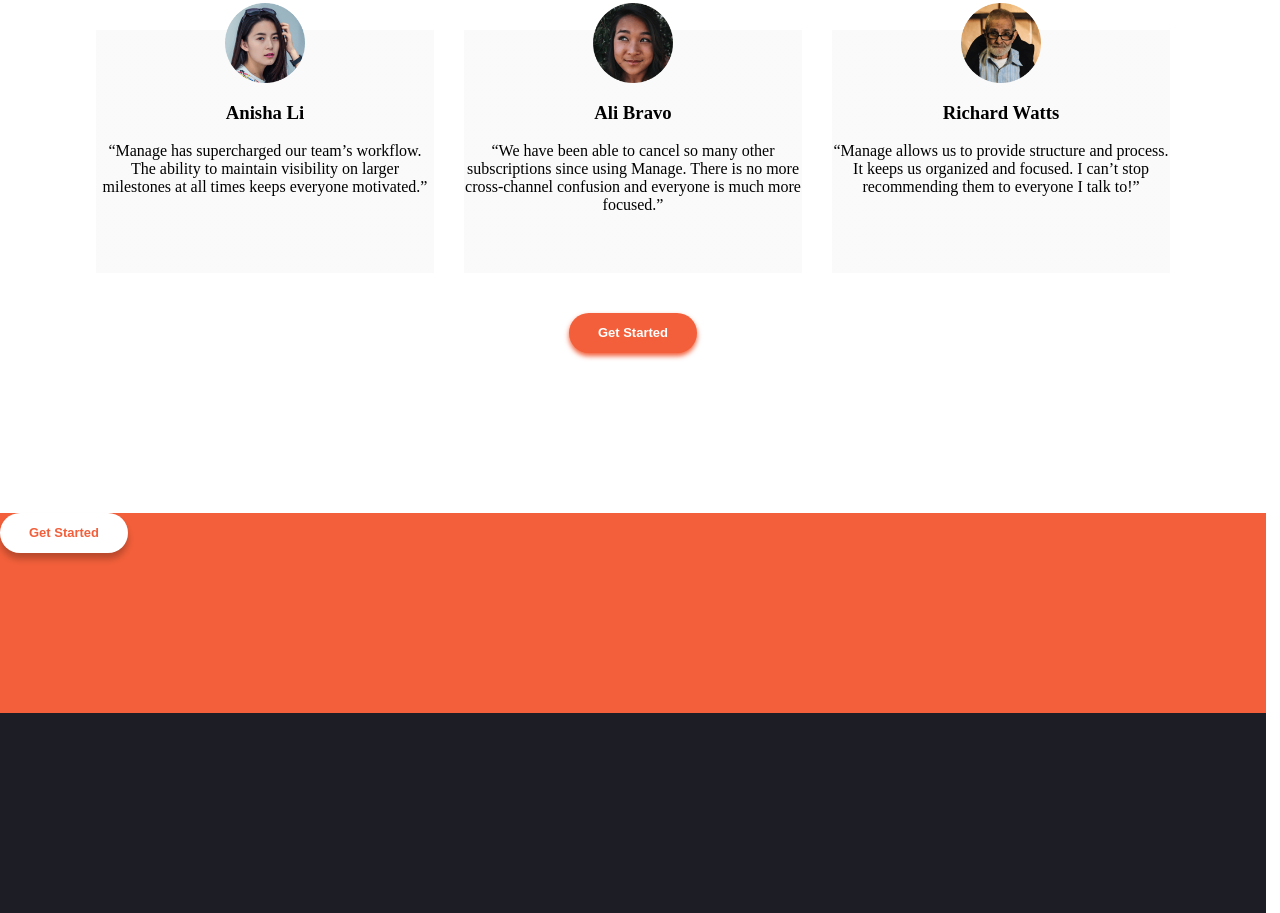
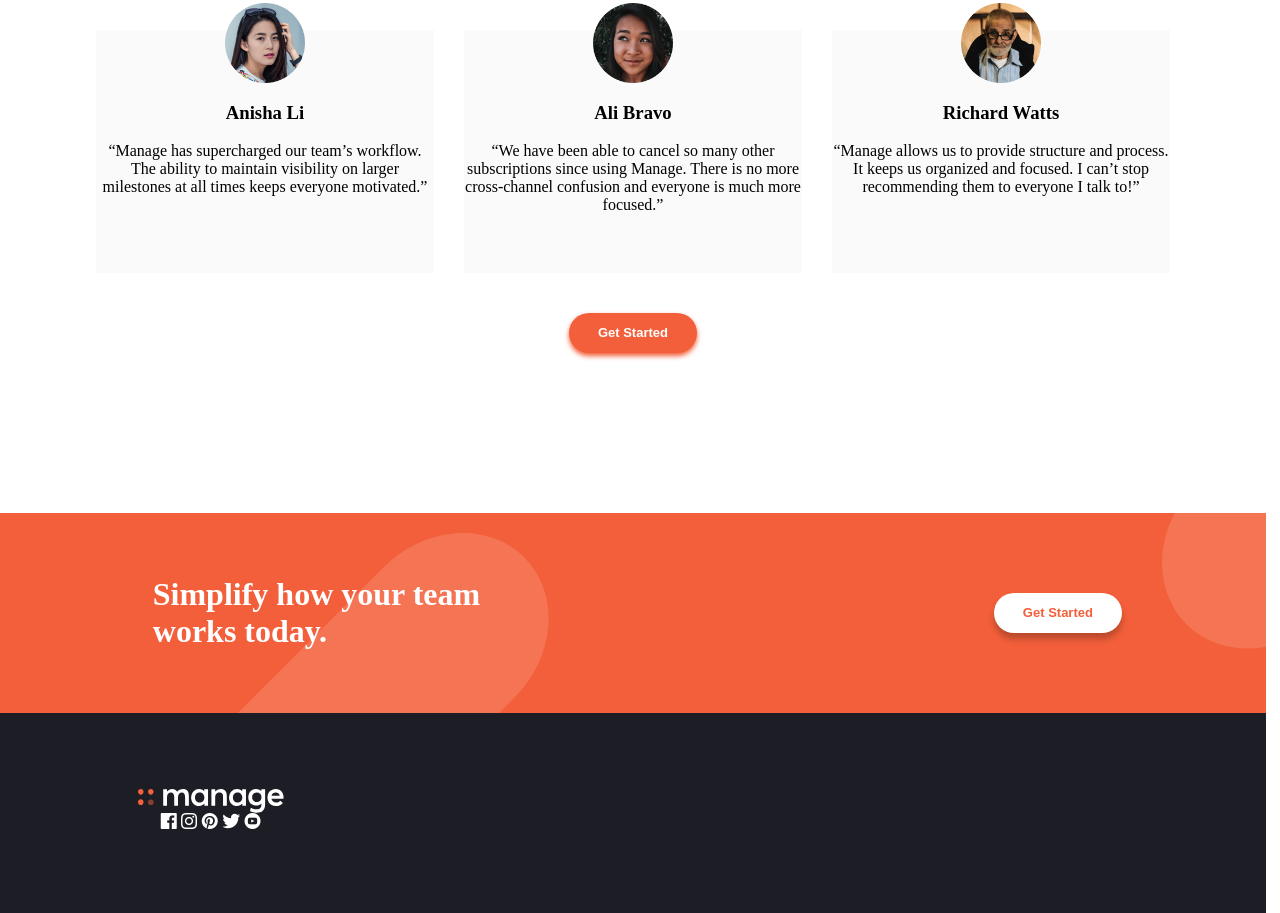
Before and after one commit to sandrobs/layout-manage, a plain HTML site: page index.html in a window 1280 px wide. Shown: the part 1234-2147 px from the top of the page. Drawn offline with nearby package versions, Linux system fonts and the light colour scheme; a web font is replaced by a local one.

Commit message:
pre-footer e inicio do footer

```diff
--- a/index.html
+++ b/index.html
@@ -5,6 +5,7 @@
         <link rel="stylesheet" href="https://unpkg.com/swiper/swiper-bundle.css">
         <link rel="stylesheet" href="https://unpkg.com/swiper/swiper-bundle.min.css">
         <link href="resources/styles.css" rel="stylesheet">
+        <link href="resources/icofonts/style.css" rel="stylesheet">
         <link rel="shortcut icon" href="resources/images/favicon-32x32.png" />
         <title>::manage</title>
     </head>
@@ -157,10 +158,36 @@
           </div>
         </div>
         <div class="pre-footer">
-          <button class="secondary-button">Get Started</button>
+          <div>
+            <h1>Simplify how your team
+              <br />
+              works today.
+            </h1>
+          </div>
+          <div>
+            <button class="secondary-button">Get Started</button>
+          </div>
         </div>
         <div class="footer">
+          <div class="footer-col1">
+            <img src="resources/images/logo-white.svg" alt="White Logo">
+            <div>
+              <span class="icon-icon-facebook"></span>
+              <span class="icon-icon-instagram"></span>
+              <span class="icon-icon-pinterest"></span>
+              <span class="icon-icon-twitter"></span>
+              <span class="icon-icon-youtube"></span>
+            </div>
+          </div>
+          <div class="footer-col2">
 
+          </div>
+          <div class="footer-col3">
+
+          </div>
+          <div class="footer-col4">
+
+          </div>
         </div>
         <script src="https://unpkg.com/swiper/swiper-bundle.js"></script>
         <script src="https://unpkg.com/swiper/swiper-bundle.min.js"></script>
--- /dev/null
+++ b/resources/icofonts/style.css
@@ -0,0 +1,47 @@
+@font-face {
+  font-family: 'icomoon';
+  src:  url('fonts/icomoon.eot?uughv0');
+  src:  url('fonts/icomoon.eot?uughv0#iefix') format('embedded-opentype'),
+    url('fonts/icomoon.ttf?uughv0') format('truetype'),
+    url('fonts/icomoon.woff?uughv0') format('woff'),
+    url('fonts/icomoon.svg?uughv0#icomoon') format('svg');
+  font-weight: normal;
+  font-style: normal;
+  font-display: block;
+}
+
+[class^="icon-"], [class*=" icon-"] {
+  /* use !important to prevent issues with browser extensions that change fonts */
+  font-family: 'icomoon' !important;
+  speak: never;
+  font-style: normal;
+  font-weight: normal;
+  font-variant: normal;
+  text-transform: none;
+  line-height: 1;
+
+  /* Better Font Rendering =========== */
+  -webkit-font-smoothing: antialiased;
+  -moz-osx-font-smoothing: grayscale;
+}
+
+.icon-icon-facebook:before {
+  content: "\e900";
+  color: #fff;
+}
+.icon-icon-instagram:before {
+  content: "\e901";
+  color: #fff;
+}
+.icon-icon-pinterest:before {
+  content: "\e902";
+  color: #fff;
+}
+.icon-icon-twitter:before {
+  content: "\e903";
+  color: #fff;
+}
+.icon-icon-youtube:before {
+  content: "\e904";
+  color: #fff;
+}
--- a/resources/styles.css
+++ b/resources/styles.css
@@ -2,12 +2,12 @@
 
     --brigth-red: hsl(12, 88%, 59%);
     --dark-blue: hsl(228, 39%, 23%);
-
     --dark-graysh-blue: hsl(227, 12%, 61%);
     --bery-dark-blue: hsl(233, 12%, 13%);
     --very-pale-red: hsl(13, 100%, 96%);
     --very-light-gray: hsl(0, 0%, 98%);
     --background-slide: #f1f2f6;
+    --color-hover-button: hsla(12, 90%, 64%, 0.904);
 
 }
 
@@ -19,13 +19,17 @@ body{
     font-size: 16px;
 }
 
+*{
+    outline: none;
+}
+
 .main{
     width: 98.9vw;
     display: flex;
     flex-direction: column;
     background: url("./images/bg-tablet-pattern.svg") no-repeat;
-    background-position: top -17rem right -11rem;
-
+    background-position: top -8rem right -4rem;
+    background-size: 45%;
 }
 
 .header{
@@ -92,6 +96,7 @@ body{
     box-shadow: 0px 5px 10px var(--brigth-red);
     color: #fff;
     transform: translateY(-5px);
+    background-color: var(--color-hover-button);
 }
 
 .secondary-button{
@@ -109,7 +114,7 @@ body{
 }
 
 .secondary-button:hover{
-
+    color: var(--color-hover-button);
     box-shadow: 0px 5px 10px rgba(0, 0, 0, 0.23);
     transform: translateY(-5px);
 }
@@ -275,10 +280,67 @@ body{
     width: 98.9vw;
     min-height: 200px;
     background-color: var(--brigth-red);
+    display: flex;
+    flex-direction: row;
+}
+
+.pre-footer div{
+    flex: 1;
+    display: flex;
+    align-items: center;
+    justify-content: center;
+    background: url("./images/method-draw-image.svg") no-repeat ;
+    background-position: bottom -10rem left 10rem;
+    background-size: 63%;
+}
+.pre-footer div h1{
+    padding: 0;
+    margin: 0;
+    color: white;
+}
+
+.pre-footer div + div{
+    flex: 1;
+    background-position: bottom 4rem left 30rem;
+    background-size: 63%;
+    justify-content: flex-end;
+}
+
+.pre-footer button{
+    margin-right: 9rem;
 }
 
 .footer{
     width: 98.9vw;
     min-height: 200px;
     background-color: var(--bery-dark-blue);
+    display: flex;
 }
+
+.footer-col1{
+    flex: 2;
+    display: flex;
+    flex-direction: column;
+    justify-content: flex-end;
+    align-items: center;
+}
+
+.footer-col1 img{
+
+}
+
+.footer-col1 div{
+    min-height: 100px;
+}
+
+.footer-col2{
+    flex: 1;
+}
+
+.footer-col3{
+    flex: 1;
+}
+
+.footer-col4{
+    flex: 2;
+}
```
Also changed, not shown: resources/icofonts/fonts/icomoon.ttf (added), resources/icofonts/fonts/icomoon.woff (added), resources/images/logo-white.svg (added), resources/images/method-draw-image.svg (added), 2 other files.
